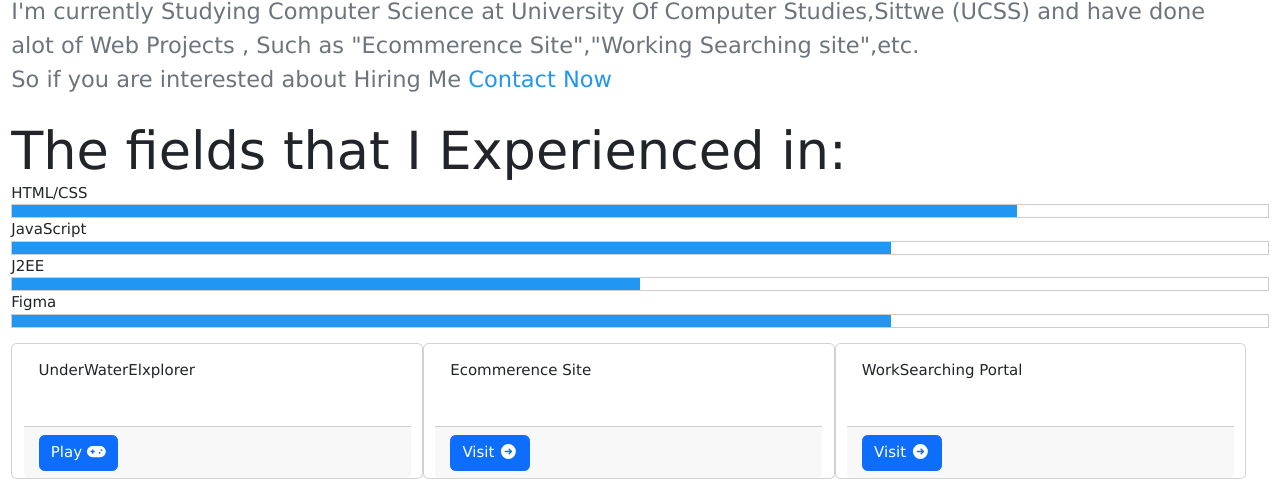
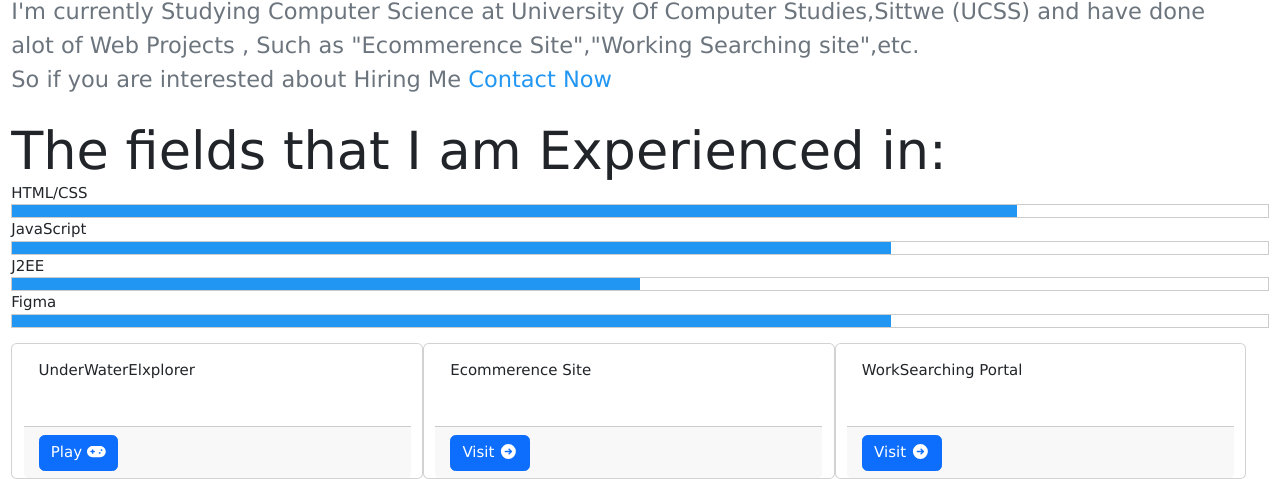
Before and after one commit to pyaephyo11979/Portfollio, a plain HTML site: page index.html in a window 1280 px wide. Shown: the part 458-937 px from the top of the page. Drawn offline with Linux system fonts and the light colour scheme.

Commit message:
Edit index.html

```diff
--- a/index.html
+++ b/index.html
@@ -52,7 +52,7 @@
                     </p>
                 </div>
                 <div class="mt-2 mb-2" id="qualifications">
-                    <span class="display-4 d-block">The fields that I Experienced in:</span>
+                    <span class="display-4 d-block">The fields that I am Experienced in:</span>
                     <div>
                     <span class="mt-2" >HTML/CSS</span>
                     <div class="w3-border">
```
